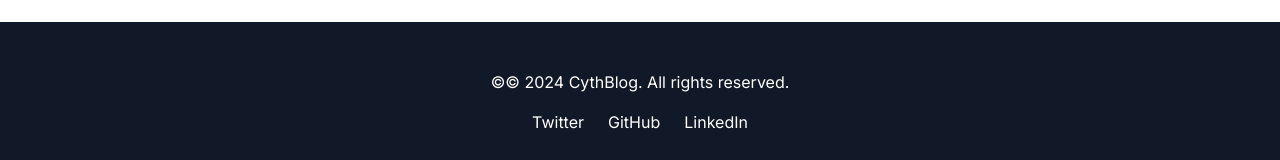
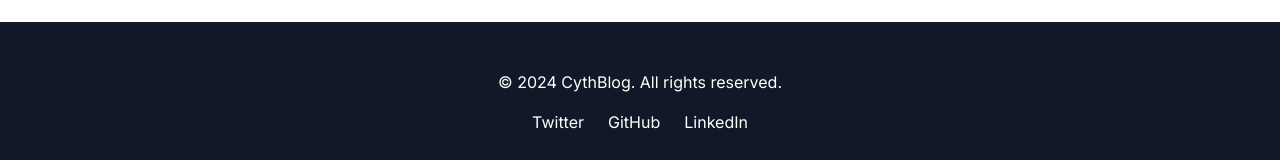
Before and after one commit to certainlyMohneeesh/Blog, a Next.js app: page / in a window 1280 px wide. Shown: the part 1259-1419 px from the top of the page. Built offline with nearby package versions, Linux system fonts and the light colour scheme; no server answers; the database is empty.

Commit message:
minor change in copyright logo

```diff
--- a/src/components/common/Footer.tsx
+++ b/src/components/common/Footer.tsx
@@ -2,7 +2,7 @@ export default function Footer() {
     return (
       <footer className="bg-gray-900 text-white py-12">
         <div className="container mx-auto text-center">
-          <p className="mb-4">©<span>&copy; {new Date().getFullYear()}</span>{" "}CythBlog. All rights reserved.</p>
+          <p className="mb-4"><span>&copy; {new Date().getFullYear()}</span>{" "}CythBlog. All rights reserved.</p>
           <div className="flex justify-center space-x-6">
             <a href="https://x.com/MythChemical" className="hover:text-gray-400">Twitter</a>
             <a href="https://github.com/certainlyMohneeesh" className="hover:text-gray-400">GitHub</a>
```
